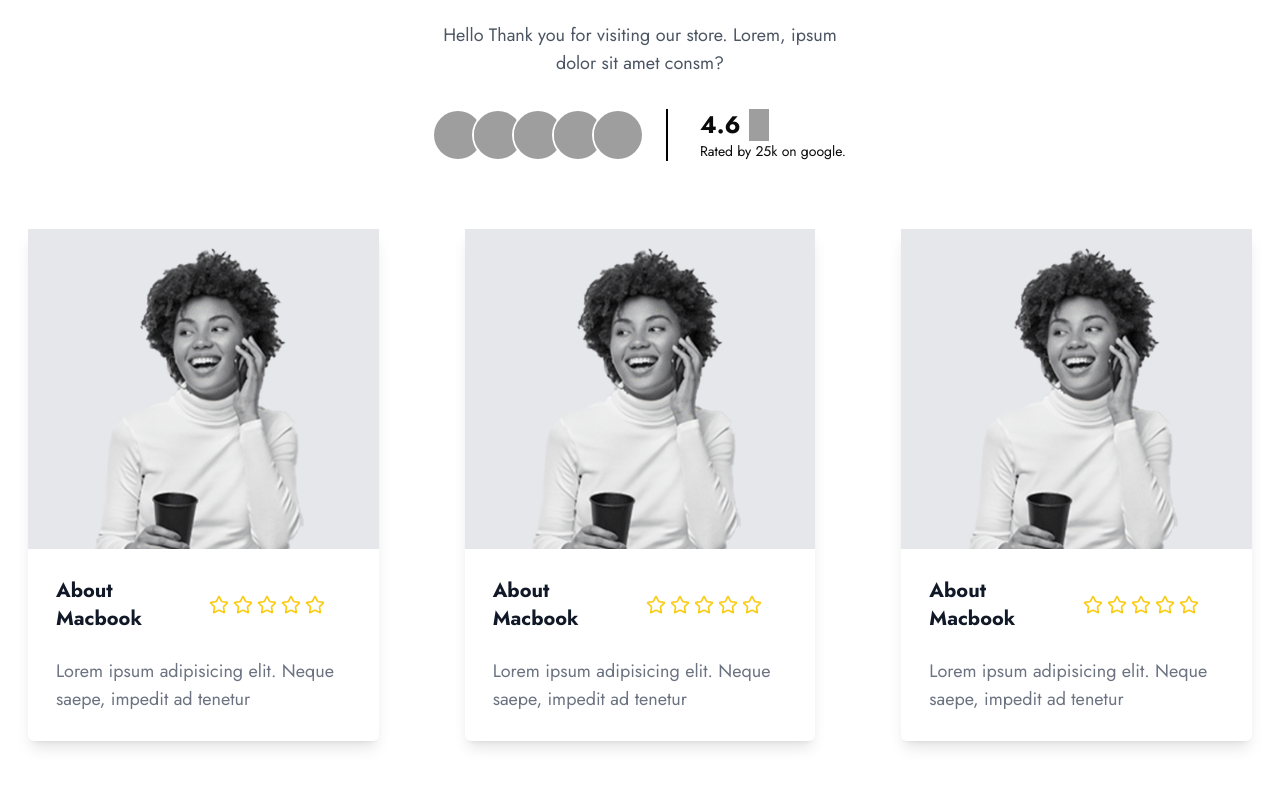
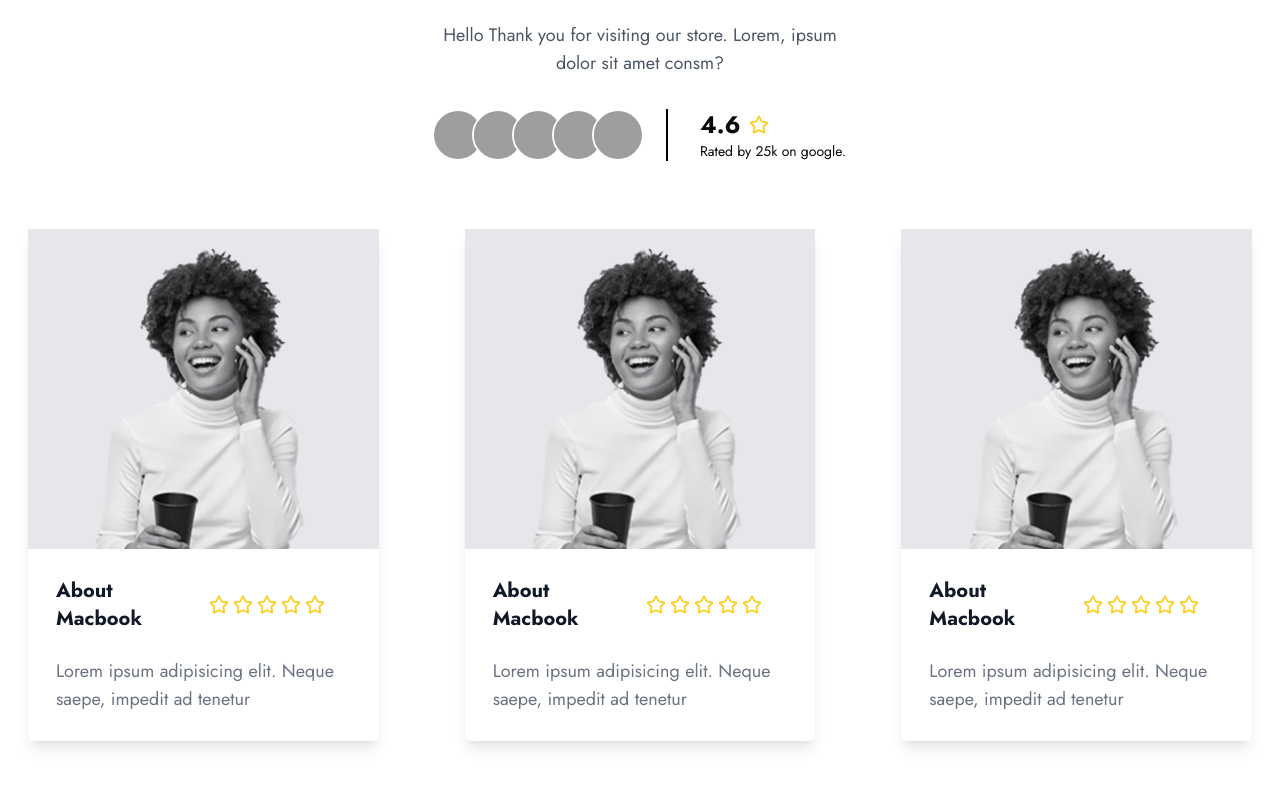
Before and after one commit to Taranjeet05/coffee-shop-app-, a Next.js app: page / in a window 1280 px wide. Shown: the part 4316-5103 px from the top of the page. Built offline with nearby package versions, Linux system fonts and the light colour scheme; grey boxes are pictures that could not be loaded.

Commit message:
Updated rating section style to match card layout(star) in Testimonial componet

```diff
--- a/app/_components/Testimonial.jsx
+++ b/app/_components/Testimonial.jsx
@@ -35,10 +35,10 @@ const Testimonial = () => {
                 <img className="inline-block h-12 w-12 rounded-full ring-2 ring-white" src="https://images.unsplash.com/photo-1550525811-e5869dd03032?ixlib=rb-1.2.1&amp;auto=format&amp;fit=facearea&amp;facepad=2&amp;w=256&amp;h=256&amp;q=80" alt="" />
               </div>
               <div className="boder-none sm:border-l-2 border-black sm:pl-8">
-                <div className="flex justify-center sm:justify-start">
+                <div className="flex justify-center sm:justify-start items-center">
                   <h3 className="text-2xl font-semibold mr-2">4.6</h3>
-                  <img className="w-5" src="https://www.svgrepo.com/show/513354/star.svg" alt="stars-icon" />
-                </div>
+                  <Star width={20} className='text-yellow-400' />
+                  </div>
                 <div>
                   <h3 className="text-sm">Rated by 25k on google.</h3>
                 </div>
```
